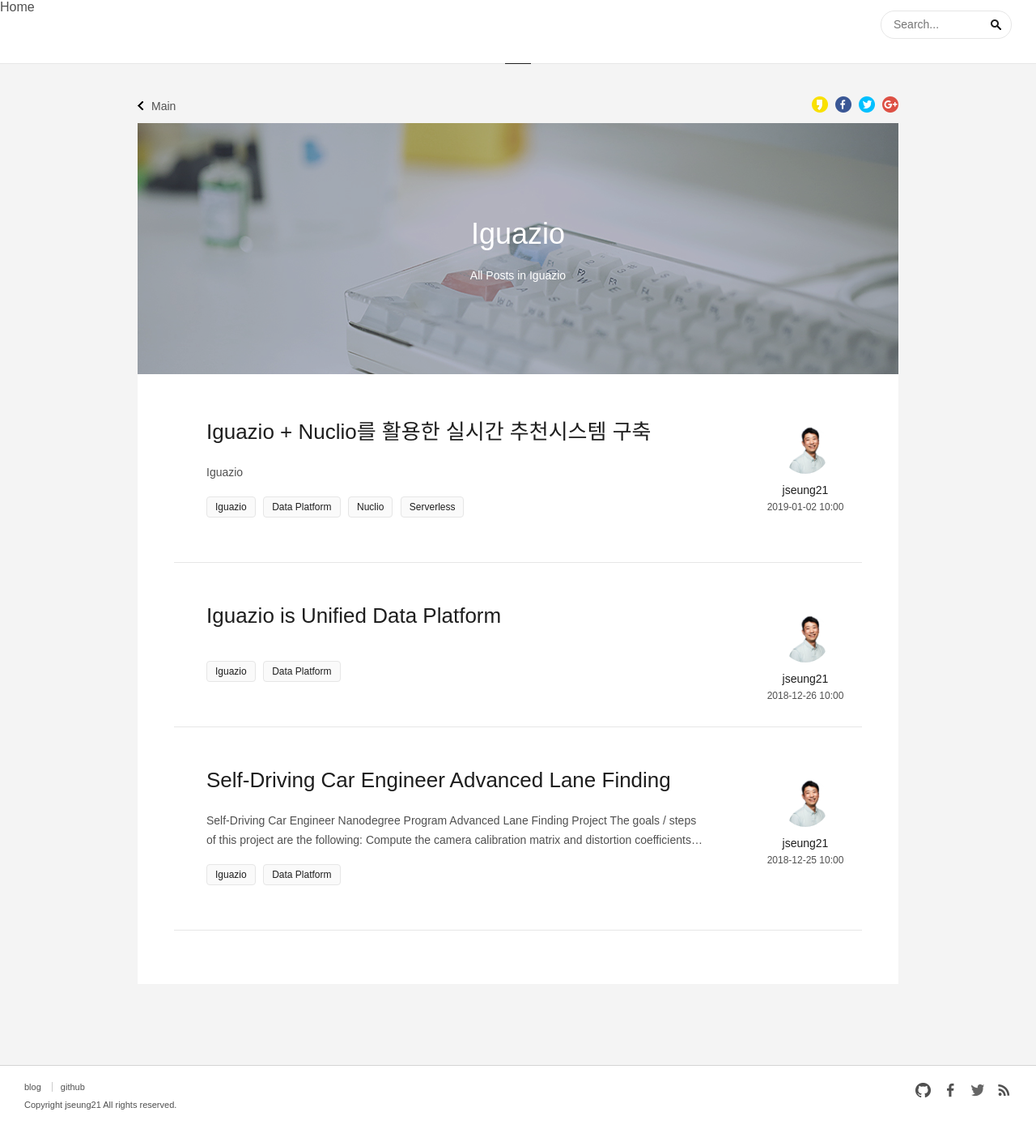
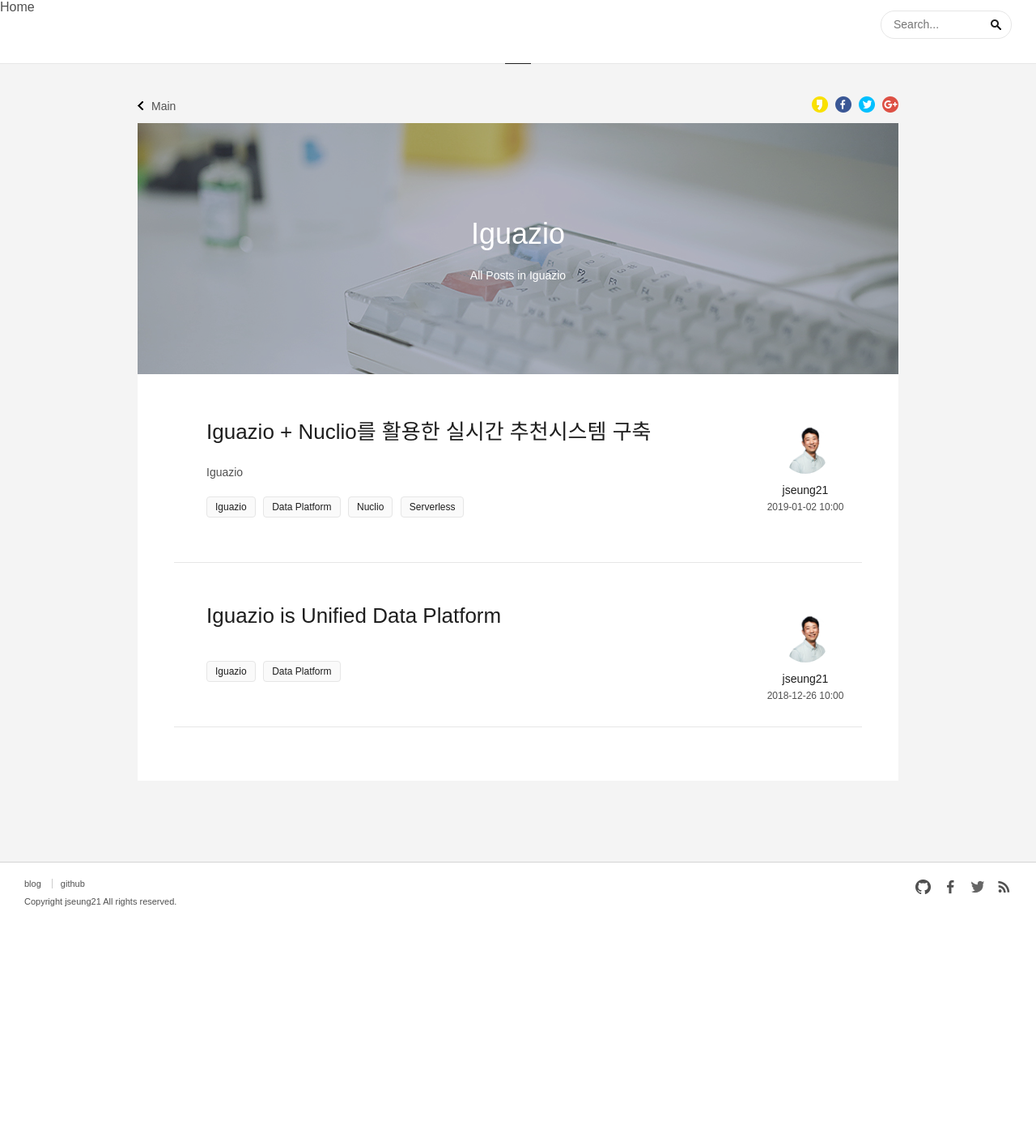
Before and after one commit to jseung21/jseung21.github.io, a Jekyll site: the page built from _tags/Iguazio.md, in a window 1280 px wide. Shown: the whole page at 81% size. Built offline with Jekyll 4.4.1, drawn with Linux system fonts in a browser that asks for light colours; some web fonts are replaced; comment, search, counter and statistics services are not loaded; after the commit the page ends 1164 px from its top, so only the background shows below that.

Commit message:
Update 2018-12-25-Car Lane Finding.md

```diff
--- a/_posts/2018-12-25-Car Lane Finding.md
+++ b/_posts/2018-12-25-Car Lane Finding.md
@@ -3,7 +3,7 @@ layout: post
 title: 'Self-Driving Car Engineer Advanced Lane Finding'
 author: jseung21
 date: 2018-12-25 10:00
-tags: [Iguazio,Data Platform]
+tags: [Self Driving,openCV]
 image: https://cdn.aarp.net/content/dam/aarp/auto/2018/10/1140-self-driving-car.imgcache.rev0e96a74b60cb980838a62cd710de29c5.jpg
 ---
 
```
